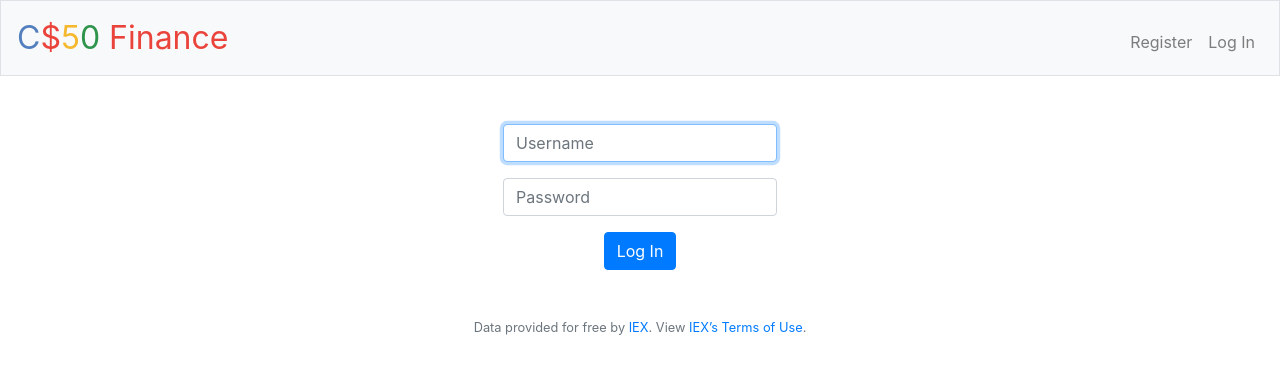
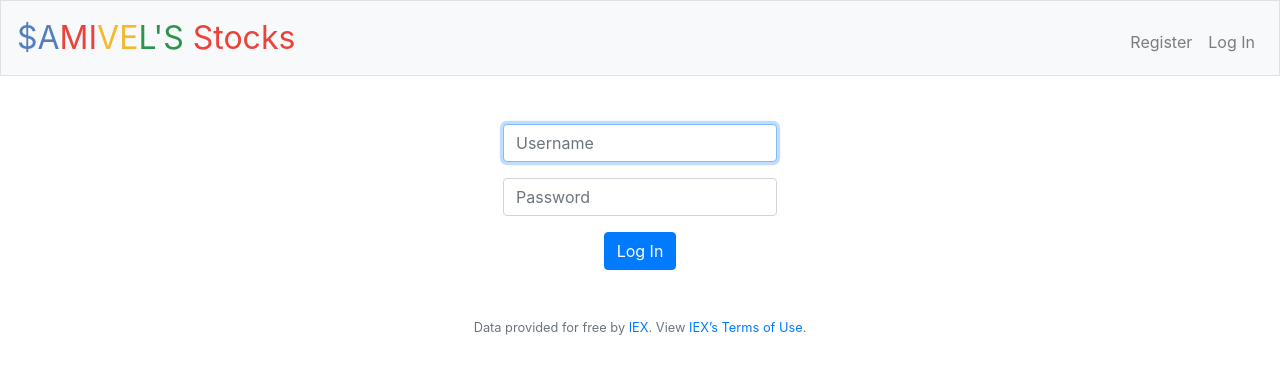
Before and after one commit to samivel/samivels-stocks, a Flask app: page /login in a window 1280 px wide. Shown: the top 374 px of the page. Run offline with Flask 2, Linux system fonts and the light colour scheme; some libraries are stand-ins or nearby versions.

Commit message:
organized

```diff
--- a/app.py
+++ b/app.py
@@ -1,4 +1,8 @@
 import os
+
+import sys
+
+sys.path.append('~/Dropbox/CS50/webTrack/finance')
 
 from cs50 import SQL
 from flask import Flask, flash, jsonify, redirect, render_template, request, session
@@ -139,3 +143,6 @@ def errorhandler(e):
 # Listen for errors
 for code in default_exceptions:
     app.errorhandler(code)(errorhandler)
+
+if __name__ == "__main__":
+    app.run(debug=True)
--- a/templates/layout.html
+++ b/templates/layout.html
@@ -20,14 +20,14 @@
         <script src="https://cdnjs.cloudflare.com/ajax/libs/popper.js/1.14.3/umd/popper.min.js"></script>
         <script src="https://maxcdn.bootstrapcdn.com/bootstrap/4.1.3/js/bootstrap.min.js"></script>
 
-        <title>C$50 Finance: {% block title %}{% endblock %}</title>
+        <title>Samivel Finance: {% block title %}{% endblock %}</title>
 
     </head>
 
     <body>
 
         <nav class="navbar navbar-expand-md navbar-light bg-light border">
-            <a class="navbar-brand" href="/"><span class="blue">C</span><span class="red">$</span><span class="yellow">5</span><span class="green">0</span> <span class="red">Finance</span></a>
+            <a class="navbar-brand" href="/"><span class="blue">$A</span><span class="red">MI</span><span class="yellow">VE</span><span class="green">L'S</span> <span class="red">Stocks</span></a>
             <button aria-controls="navbar" aria-expanded="false" aria-label="Toggle navigation" class="navbar-toggler" data-target="#navbar" data-toggle="collapse" type="button">
                 <span class="navbar-toggler-icon"></span>
             </button>
```
